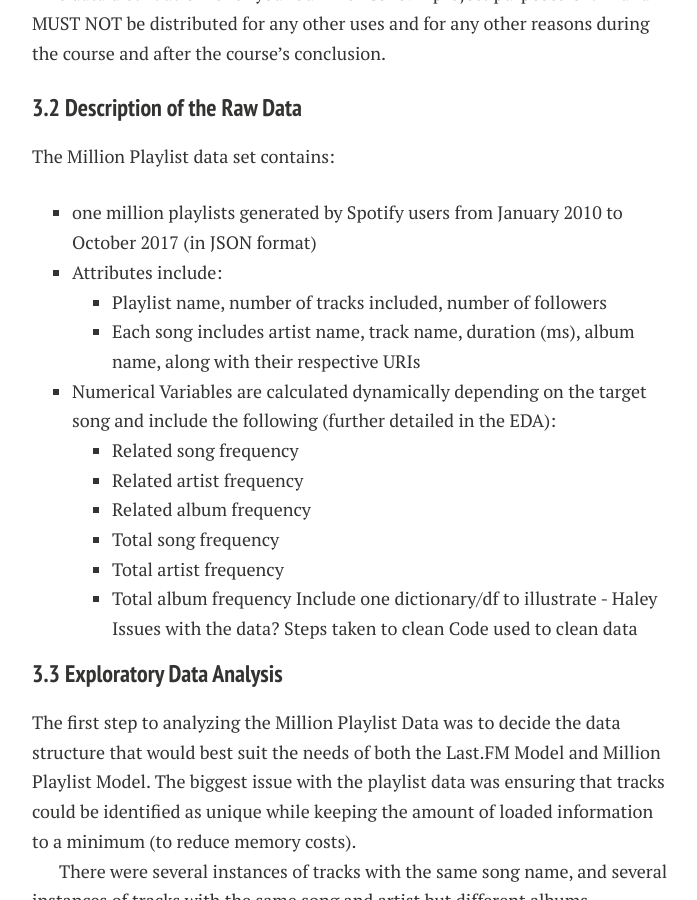
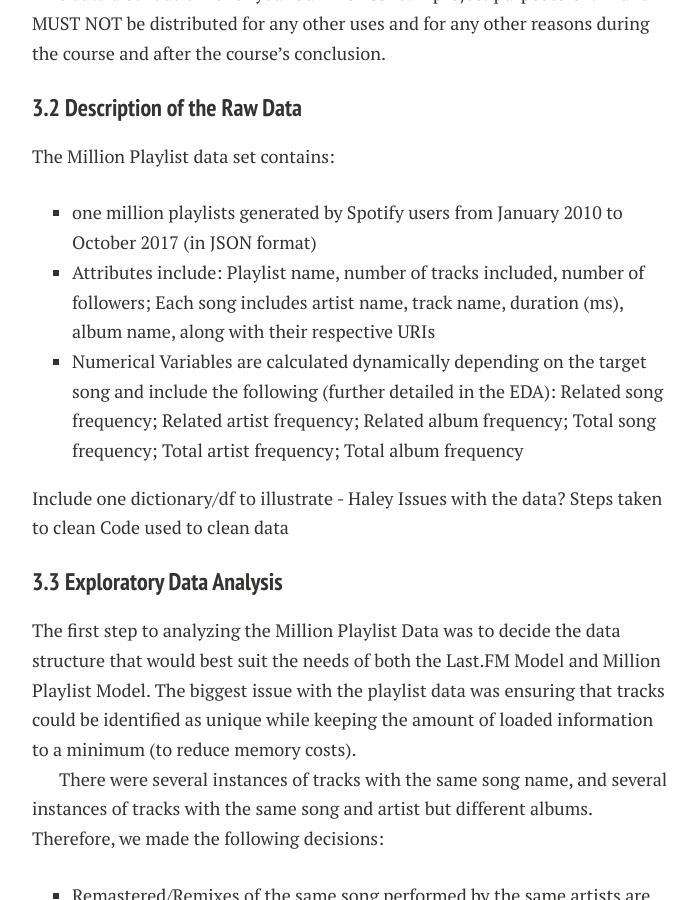
Before and after one commit to lyannaliu/lyannaliu.github.io, a Jekyll site: the page built from descriptionofdata.md, in a window 1280 px wide and 900 px high, scrolled down 1433 px. Shown: the whole window, without its empty margins (288-985 px from the left). Built offline with Jekyll 4.4.1, drawn with Linux system fonts in a browser that asks for light colours; nearby versions of some CDN libraries.

```diff
--- a/descriptionofdata.md
+++ b/descriptionofdata.md
@@ -44,17 +44,10 @@ This data distribution is for your Summer CS109A project purposes ONLY and MUST
 
 <h3 id="3.2">3.2 Description of the Raw Data</h3>
 The Million Playlist data set contains:
-* one million playlists generated by Spotify users from January 2010 to October 2017 (in JSON format)
-* Attributes include:
-  * Playlist name, number of tracks included, number of followers
-  * Each song includes artist name, track name, duration (ms), album name, along with their respective URIs
-* Numerical Variables are calculated dynamically depending on the target song and include the following (further detailed in the EDA):
-  * Related song frequency
-  * Related artist frequency
-  * Related album frequency
-  * Total song frequency
-  * Total artist frequency
-  * Total album frequency
+  - one million playlists generated by Spotify users from January 2010 to October 2017 (in JSON format)
+  - Attributes include: Playlist name, number of tracks included, number of followers; Each song includes artist name, track name, duration (ms), album name, along with their respective URIs
+  - Numerical Variables are calculated dynamically depending on the target song and include the following (further detailed in the EDA): Related song frequency; Related artist frequency; Related album frequency; Total song frequency; Total artist frequency; Total album frequency
+
 Include one dictionary/df to illustrate - Haley
 Issues with the data?
 Steps taken to clean
```
